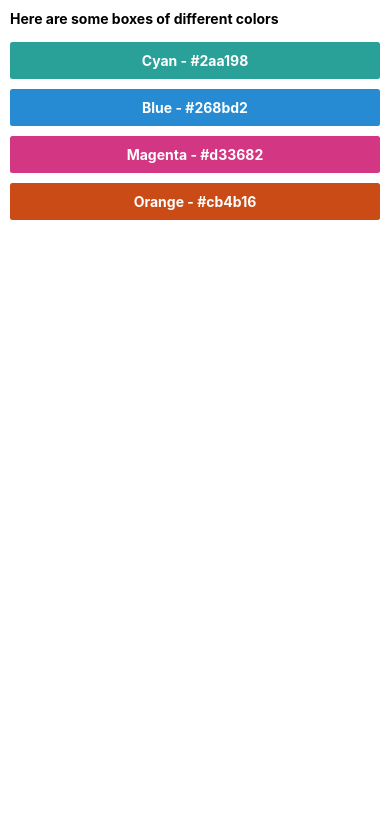
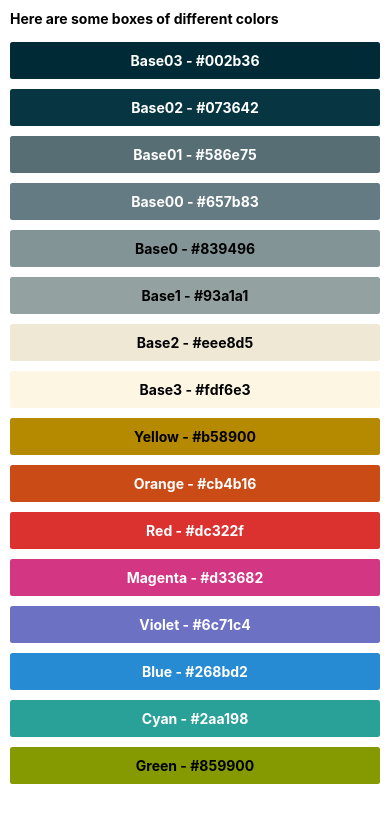
Before and after one commit to vhlongon/AwesomeProjectBarebones, a React Native app: screen / in a window 390 px wide. Shown: the top 822 px of the page. Built offline with nearby package versions, Linux system fonts and the light colour scheme.

Commit message:
add more colors and create a Flatlist

```diff
--- a/App.tsx
+++ b/App.tsx
@@ -9,17 +9,10 @@
  */
 
 import React from 'react';
-import {SafeAreaView, Text, View} from 'react-native';
-
+import { FlatList, SafeAreaView, Text, View } from 'react-native';
 import styled from 'styled-components/native';
 import ColorBox from './components/ColorBox';
-
-enum Color {
-  'Cyan' = '#2aa198',
-  'Blue' = '#268bd2',
-  'Magenta' = '#d33682',
-  'Orange' = '#cb4b16',
-}
+import { Color } from './types';
 
 const Container = styled(View)`
   margin: 10px;
@@ -32,15 +25,19 @@ const Title = styled(Text)`
 `;
 
 const App = () => {
-  console.warn(Color.Cyan);
+  const colors = Object.values(Color).map(color => color);
+  const numColumns = 1;
   return (
     <SafeAreaView>
       <Container>
         <Title>Here are some boxes of different colors</Title>
-        <ColorBox color={Color.Cyan} />
-        <ColorBox color={Color.Blue} />
-        <ColorBox color={Color.Magenta} />
-        <ColorBox color={Color.Orange} />
+        <FlatList
+          key={`flatlist-col-${numColumns}`}
+          numColumns={numColumns}
+          data={colors}
+          keyExtractor={item => item}
+          renderItem={({ item }) => <ColorBox color={item} />}
+        />
       </Container>
     </SafeAreaView>
   );
--- a/components/ColorBox.tsx
+++ b/components/ColorBox.tsx
@@ -1,25 +1,22 @@
 import React from 'react';
-import {Text, View} from 'react-native';
+import { Text, View } from 'react-native';
+import styled from 'styled-components/native';
+import { Color } from '../types';
+import tinycolor from 'tinycolor2';
 
-import styled from 'styled-components/native';
-
-enum Color {
-  'Cyan' = '#2aa198',
-  'Blue' = '#268bd2',
-  'Magenta' = '#d33682',
-  'Orange' = '#cb4b16',
-}
-
-const Item = styled(View)<{color: Color}>`
-  background: ${({color}) => color};
-  width: 100%;
-  padding-vertical: 10px;
+const Item = styled(View)<{ color: Color }>`
+  background: ${({ color }) => color};
+  padding: 10px;
   margin-vertical: 5px;
   border-radius: 2.5px;
+  flex-grow: 1;
+  flex-shrink: 1;
+  align-items: center;
+  justify-content: center;
 `;
 
-const ItemText = styled(Text)`
-  color: white;
+const ItemText = styled(Text)<{ color: Color }>`
+  color: ${({ color }) => (tinycolor(color).isDark() ? 'white' : 'black')};
   justify-content: center;
   text-align: center;
   font-weight: bold;
@@ -29,13 +26,13 @@ interface Props {
   color: Color;
 }
 
-const ColorBox = ({color}: Props) => {
+const ColorBox = ({ color }: Props) => {
   const [colorName, colorValue] =
     Object.entries(Color).find(([, value]) => value === color) || [];
 
   return (
     <Item color={color}>
-      <ItemText>
+      <ItemText color={color}>
         {colorName} - {colorValue}
       </ItemText>
     </Item>
--- a/package.json
+++ b/package.json
@@ -12,7 +12,8 @@
   "dependencies": {
     "react": "17.0.2",
     "react-native": "0.66.3",
-    "styled-components": "^5.3.3"
+    "styled-components": "^5.3.3",
+    "tinycolor2": "^1.4.2"
   },
   "devDependencies": {
     "@babel/core": "^7.12.9",
@@ -22,6 +23,7 @@
     "@types/react-native": "^0.66.4",
     "@types/react-test-renderer": "^17.0.1",
     "@types/styled-components-react-native": "^5.1.3",
+    "@types/tinycolor2": "^1.4.3",
     "babel-jest": "^26.6.3",
     "eslint": "^7.14.0",
     "jest": "^26.6.3",
--- /dev/null
+++ b/types.ts
@@ -0,0 +1,18 @@
+export enum Color {
+  'Base03' = '#002b36',
+  'Base02' = '#073642',
+  'Base01' = '#586e75',
+  'Base00' = '#657b83',
+  'Base0' = '#839496',
+  'Base1' = '#93a1a1',
+  'Base2' = '#eee8d5',
+  'Base3' = '#fdf6e3',
+  'Yellow' = '#b58900',
+  'Orange' = '#cb4b16',
+  'Red' = '#dc322f',
+  'Magenta' = '#d33682',
+  'Violet' = '#6c71c4',
+  'Blue' = '#268bd2',
+  'Cyan' = '#2aa198',
+  'Green' = '#859900',
+}
```
Also changed, not shown: .prettierrc.js, 1 other file (tests, documents, lock files or other folders).
